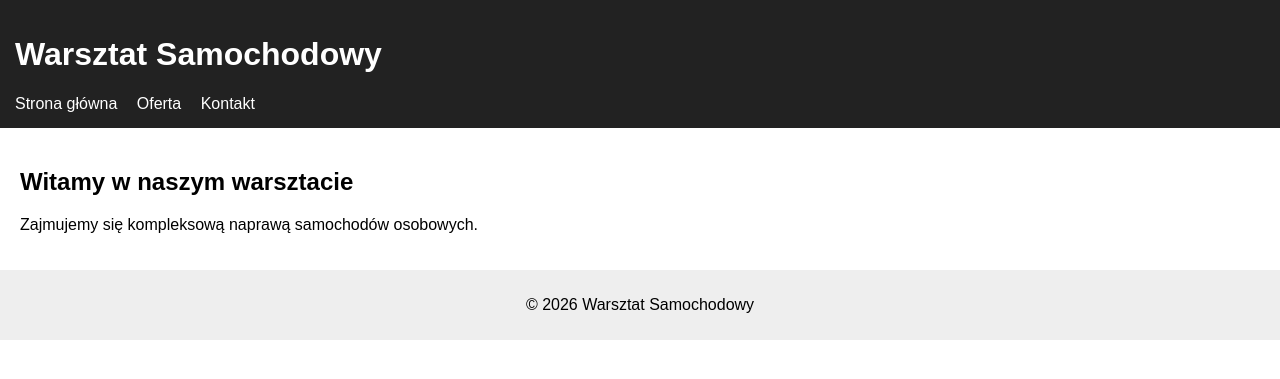
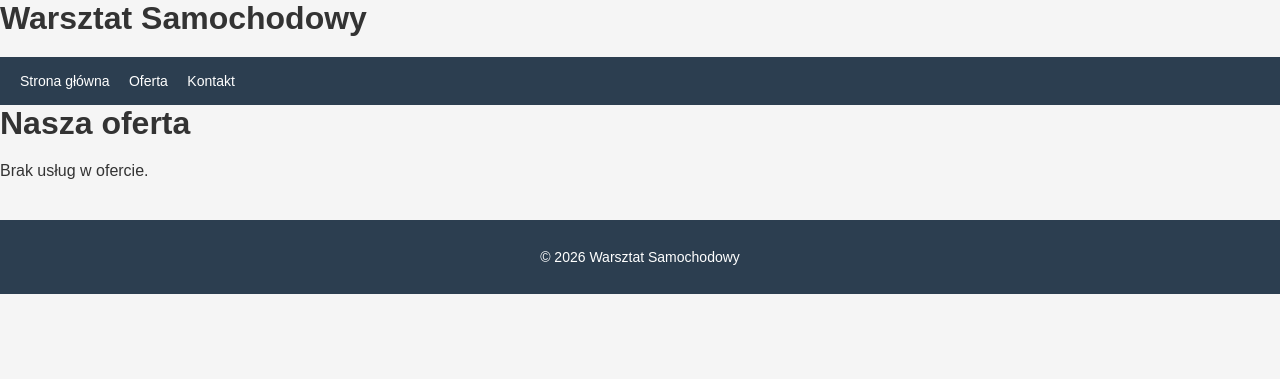
Before and after one commit to kenarfinker/mechanik_SHOP_FB, a Symfony app: template warsztat/templates/Oferta/index.html.twig in a window 1280 px wide. Shown: the top 379 px of the page. Run offline with Twig, Linux system fonts and the light colour scheme; the template is opened without the code that fills it, so the values that code supplies are empty; some libraries are stand-ins or nearby versions.

Commit message:
added contact and offer

```diff
--- a/warsztat/composer.json
+++ b/warsztat/composer.json
@@ -11,6 +11,7 @@
         "doctrine/doctrine-migrations-bundle": "^3.7",
         "doctrine/orm": "^3.6",
         "symfony/amphp-http-client-meta": "^1.0",
+        "symfony/asset": "7.4.*",
         "symfony/console": "7.4.*",
         "symfony/dotenv": "7.4.*",
         "symfony/flex": "^2",
--- a/warsztat/config/reference.php
+++ b/warsztat/config/reference.php
@@ -264,7 +264,7 @@ use Symfony\Component\Config\Loader\ParamConfigurator as Param;
  *         formats?: array<string, string|list<scalar|null|Param>>,
  *     },
  *     assets?: bool|array{ // Assets configuration
- *         enabled?: bool|Param, // Default: false
+ *         enabled?: bool|Param, // Default: true
  *         strict_mode?: bool|Param, // Throw an exception if an entry is missing from the manifest.json. // Default: false
  *         version_strategy?: scalar|null|Param, // Default: null
  *         version?: scalar|null|Param, // Default: null
--- a/warsztat/public/css/style.css
+++ b/warsztat/public/css/style.css
@@ -1,26 +1,123 @@
-body {
-    font-family: Arial, sans-serif;
+/* =========================
+    RESET
+========================= */
+html, body {
     margin: 0;
+    padding: 0;
 }
 
-header {
-    background: #222;
-    color: #fff;
-    padding: 15px;
+/* =========================
+    BODY
+========================= */
+body {
+    font-family: Arial, Helvetica, sans-serif;
+    background-color: #f5f5f5;
+    color: #333;
+}
+
+/* =========================
+    NAVBAR
+========================= */
+nav {
+    background-color: #2c3e50;
+    padding: 15px 20px;
 }
 
 nav a {
-    color: #fff;
+    color: white;
+    text-decoration: none;
     margin-right: 15px;
+    font-size: 14px;
+}
+
+nav a:hover {
+    text-decoration: underline;
+}
+
+/* =========================
+    GŁÓWNA STRONA
+========================= */
+.page {
+    max-width: 1000px;
+    margin: 30px auto;
+    background: white;
+    padding: 25px;
+    border-radius: 4px;
+}
+
+/* =========================
+    NAGŁÓWKI
+========================= */
+h1 {
+    margin-top: 0;
+    margin-bottom: 20px;
+}
+
+/* =========================
+    TABELA
+========================= */
+table {
+    width: 100%;
+    border-collapse: collapse;
+    margin-top: 15px;
+}
+
+th, td {
+    border: 1px solid #ddd;
+    padding: 8px;
+}
+
+th {
+    background-color: #eeeeee;
+}
+
+/* =========================
+    FORMULARZE
+========================= */
+form {
+    margin-top: 20px;
+}
+
+label {
+    display: block;
+    margin-top: 10px;
+}
+
+input, select, textarea {
+    width: 100%;
+    padding: 6px;
+    margin-top: 4px;
+    border: 1px solid #ccc;
+    border-radius: 3px;
+}
+
+/* =========================
+    PRZYCISKI
+========================= */
+button, .btn {
+    display: inline-block;
+    margin-top: 10px;
+    padding: 6px 12px;
+    background-color: #3498db;
+    color: white;
+    border: none;
+    border-radius: 3px;
+    cursor: pointer;
     text-decoration: none;
 }
 
-main {
-    padding: 20px;
+button:hover, .btn:hover {
+    background-color: #2980b9;
 }
 
+/* =========================
+    STOPKA
+========================= */
 footer {
-    background: #eee;
+    margin-top: 40px;
+    padding: 15px;
     text-align: center;
-    padding: 10px;
+    background-color: #2c3e50;
+    color: white;
+    font-size: 14px;
 }
--- a/warsztat/src/Controller/KontaktController.php
+++ b/warsztat/src/Controller/KontaktController.php
@@ -4,13 +4,13 @@ namespace App\Controller;
 
 use Symfony\Bundle\FrameworkBundle\Controller\AbstractController;
 use Symfony\Component\HttpFoundation\Response;
-use Symfony\Component\Routing\Annotation\Route;
+use Symfony\Component\Routing\Attribute\Route;
 
 class KontaktController extends AbstractController
 {
-    #[Route('/', name: 'home')]
+    #[Route('/kontakt', name: 'kontakt')]
     public function index(): Response
     {
-        return $this->render('home/index.html.twig');
+        return $this->render('kontakt/index.html.twig');
     }
 }
--- a/warsztat/templates/Oferta/index.html.twig
+++ b/warsztat/templates/Oferta/index.html.twig
@@ -1,8 +1,29 @@
 {% extends 'base.html.twig' %}
 
-{% block title %}Strona główna{% endblock %}
+{% block title %}Oferta{% endblock %}
 
 {% block body %}
-<h2>Witamy w naszym warsztacie</h2>
-<p>Zajmujemy się kompleksową naprawą samochodów osobowych.</p>
+<h1>Nasza oferta</h1>
+
+{% if uslugi is empty %}
+    <p>Brak usług w ofercie.</p>
+{% else %}
+<table border="1" cellpadding="6">
+    <thead>
+        <tr>
+            <th>Nazwa usługi</th>
+            <th>Cena (PLN)</th>
+        </tr>
+    </thead>
+    <tbody>
+    {% for u in uslugi %}
+        <tr>
+            <td>{{ u.nazwa }}</td>
+            <td>{{ u.cena }}</td>
+        </tr>
+    {% endfor %}
+    </tbody>
+</table>
+{% endif %}
+
 {% endblock %}
--- a/warsztat/templates/base.html.twig
+++ b/warsztat/templates/base.html.twig
@@ -3,13 +3,13 @@
 <head>
     <meta charset="UTF-8">
     <title>{% block title %}Warsztat samochodowy{% endblock %}</title>
-    <link rel="stylesheet" href="/css/style.css">
+    <link rel="stylesheet" href="{{ asset('css/style.css') }}">
 </head>
 <body>
 
 <header>
     <h1>Warsztat Samochodowy</h1>
-   {% if app.user %}
+    {% if app.user %}
     {% if 'ROLE_ADMIN' in app.user.roles %}
         <a href="/admin">Profil</a>
     {% endif %}
@@ -27,8 +27,8 @@
 
     <nav>
         <a href="/">Strona główna</a>
-        <a href="/oferta">Oferta</a>
-        <a href="/kontakt">Kontakt</a>
+        <a href="{{ path('oferta') }}">Oferta</a>
+        <a href="{{ path('kontakt') }}">Kontakt</a>
     </nav>
 </header>
 
```
Also changed, not shown: warsztat/src/Controller/OfertaController.php (+11 -4 lines), warsztat/templates/Kontakt/index.html.twig (+20 -3 lines), warsztat/templates/kontakt/index.html.twig (+20 -3 lines), warsztat/templates/oferta/index.html.twig (+24 -3 lines), 2 other files.
